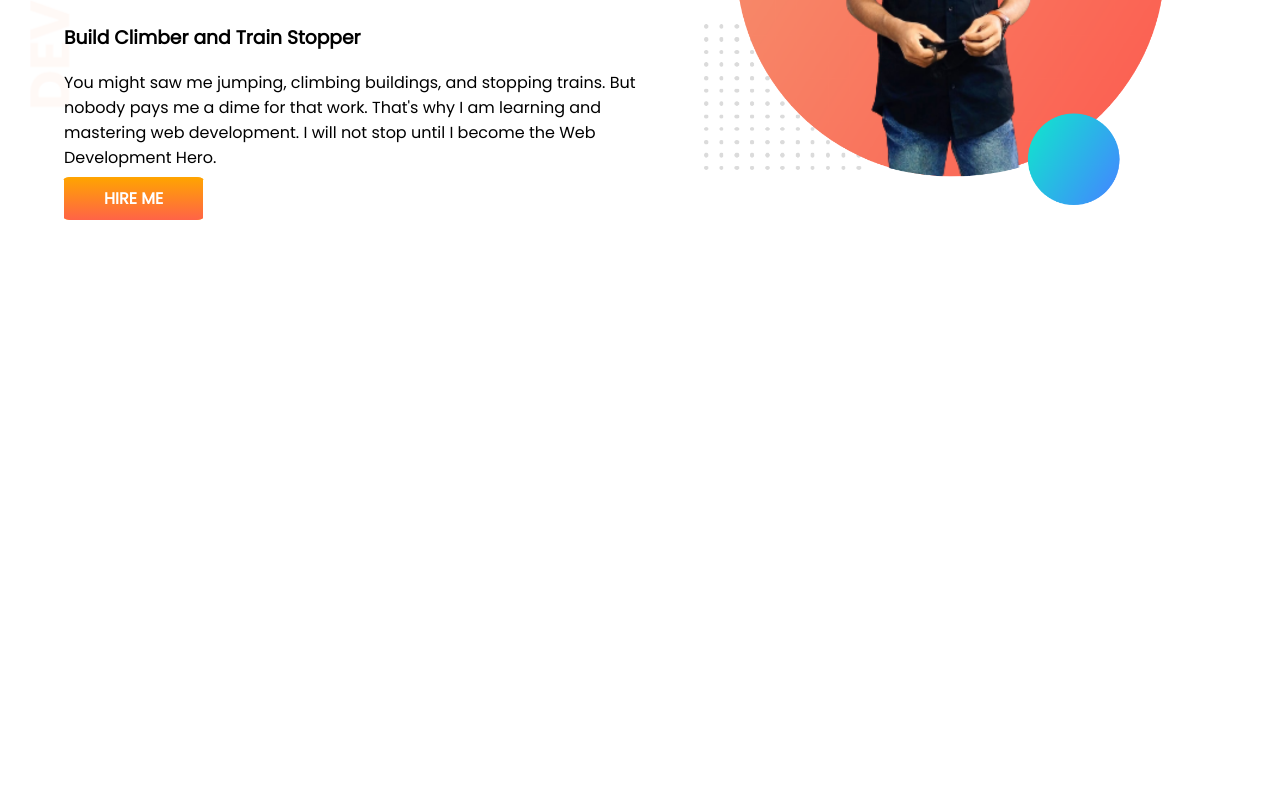
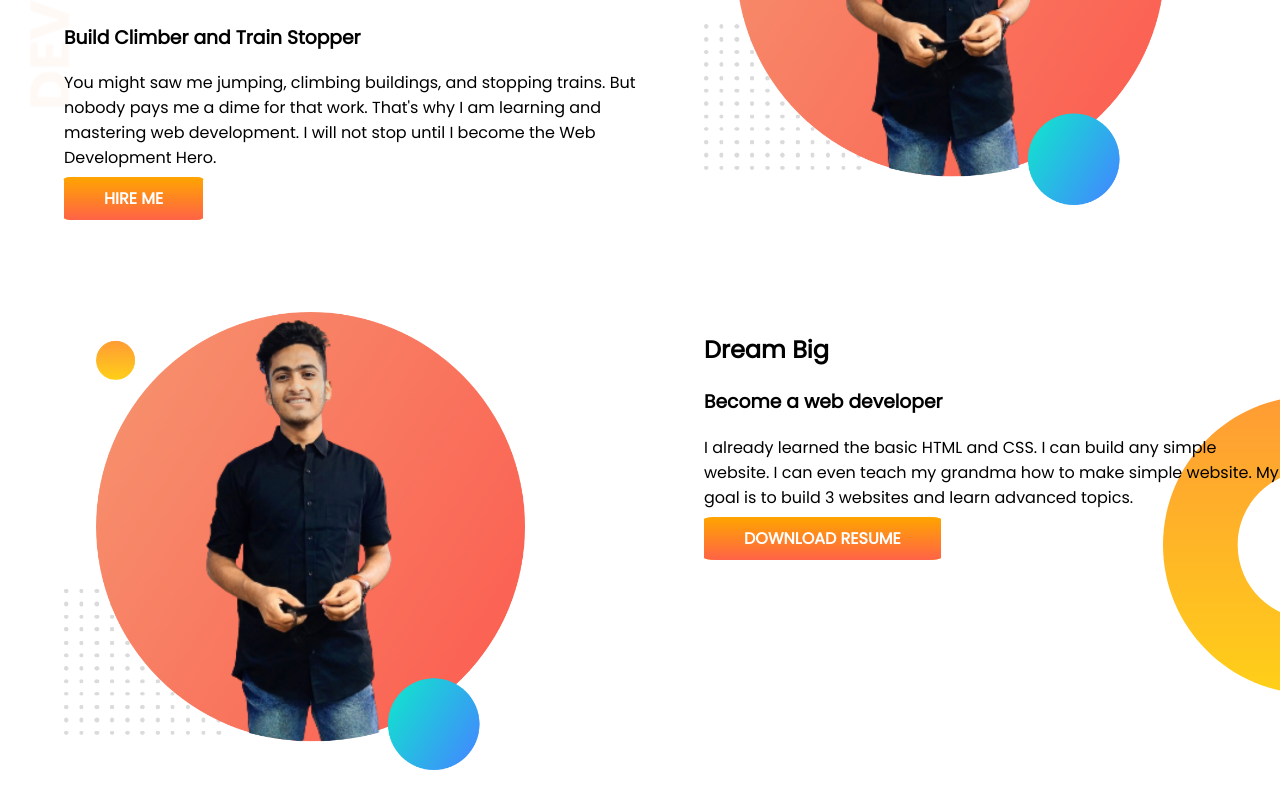
Before and after one commit to Tanzidul/developer-portfolio, a plain HTML site: page index.html in a window 1280 px wide. Shown: the part 252-1060 px from the top of the page. Before the commit the page ends 800 px from the top, so only its background shows below. Drawn offline with Linux system fonts and the light colour scheme.

Commit message:
second commit

```diff
--- a/index.html
+++ b/index.html
@@ -29,6 +29,19 @@
             <img src="images/tanzid.png" alt="">
         </div>
     </section>
+
+    <section class="dream-big">
+        <div class="helf-width">
+            <img src="images/tanzid.png" alt="">
+        </div>
+        <div class="helf-width">
+            <h2>Dream Big</h2>
+            <h3>Become a web developer</h3>
+            <p>I already learned the basic HTML and CSS. I can build any simple website. I can even teach my grandma how
+                to make simple website. My goal is to build 3 websites and learn advanced topics.</p>
+            <a class="link" target="_blank" href="https://www.facebook.com/mdtanzidul.islam.52">DOWNLOAD RESUME</a>
+        </div>
+    </section>
 </body>
 
 </html>
--- a/style.css
+++ b/style.css
@@ -11,6 +11,7 @@ h1{
 }
 section{
     display: flex;
+    margin-bottom: 100px;
 }
 .helf-width{
     width: 50%;
@@ -33,3 +34,8 @@ section{
     background-image: url(images/top-banner.png);
     background-repeat: no-repeat;
 }
+.dream-big{
+    background-image: url(images/dream-bg.png);
+    background-repeat: no-repeat;
+    background-position: right;
+}
```
